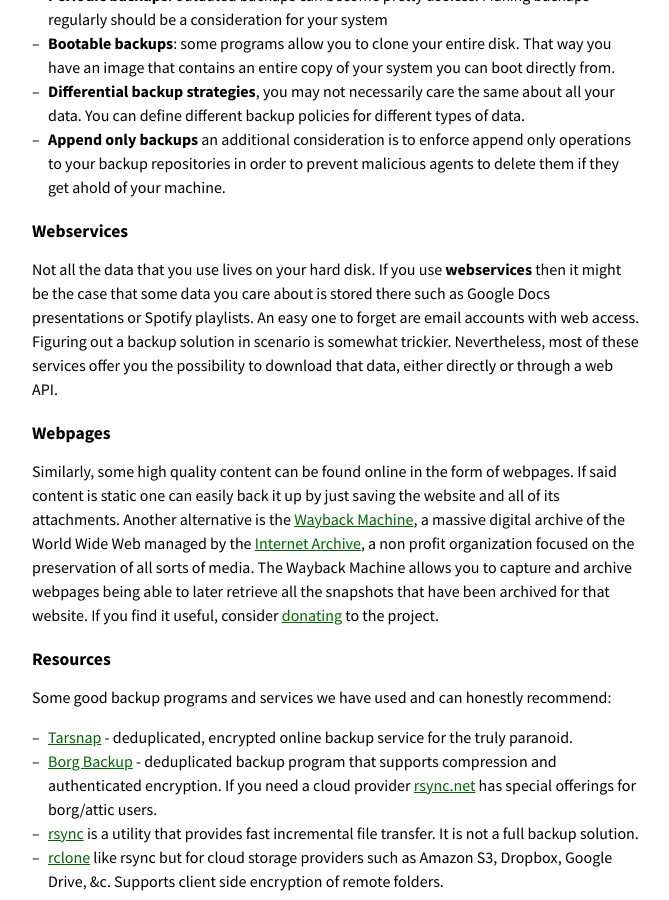
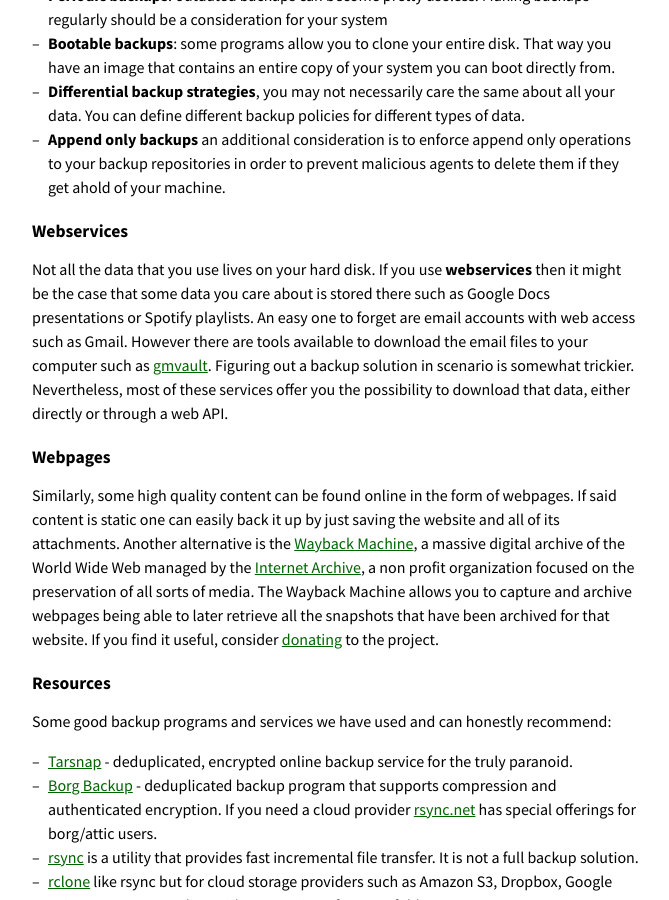
Before and after one commit to missing-semester-cn/missing-semester-cn.github.io, a Jekyll site: the page built from backups.md, in a window 1280 px wide and 900 px high, scrolled down 2182 px. Shown: the whole window, without its empty margins (304-973 px from the left). Built offline with Jekyll 4.4.1, drawn with Linux system fonts in a browser that asks for light colours.

Commit message:
Add ref to gmail backups

```diff
--- a/backups.md
+++ b/backups.md
@@ -66,7 +66,7 @@
 
 ## Webservices
 
-Not all the data that you use lives on your hard disk. If you use **webservices** then it might be the case that some data you care about is stored there such as Google Docs presentations or Spotify playlists. An easy one to forget are email accounts with web access. Figuring out a backup solution in scenario is somewhat trickier. Nevertheless, most of these services offer you the possibility to download that data, either directly or through a web API.
+Not all the data that you use lives on your hard disk. If you use **webservices** then it might be the case that some data you care about is stored there such as Google Docs presentations or Spotify playlists. An easy one to forget are email accounts with web access such as Gmail. However there are tools available to download the email files to your computer such as [gmvault](https://github.com/gaubert/gmvault). Figuring out a backup solution in scenario is somewhat trickier. Nevertheless, most of these services offer you the possibility to download that data, either directly or through a web API.
 
 
 ## Webpages
```
